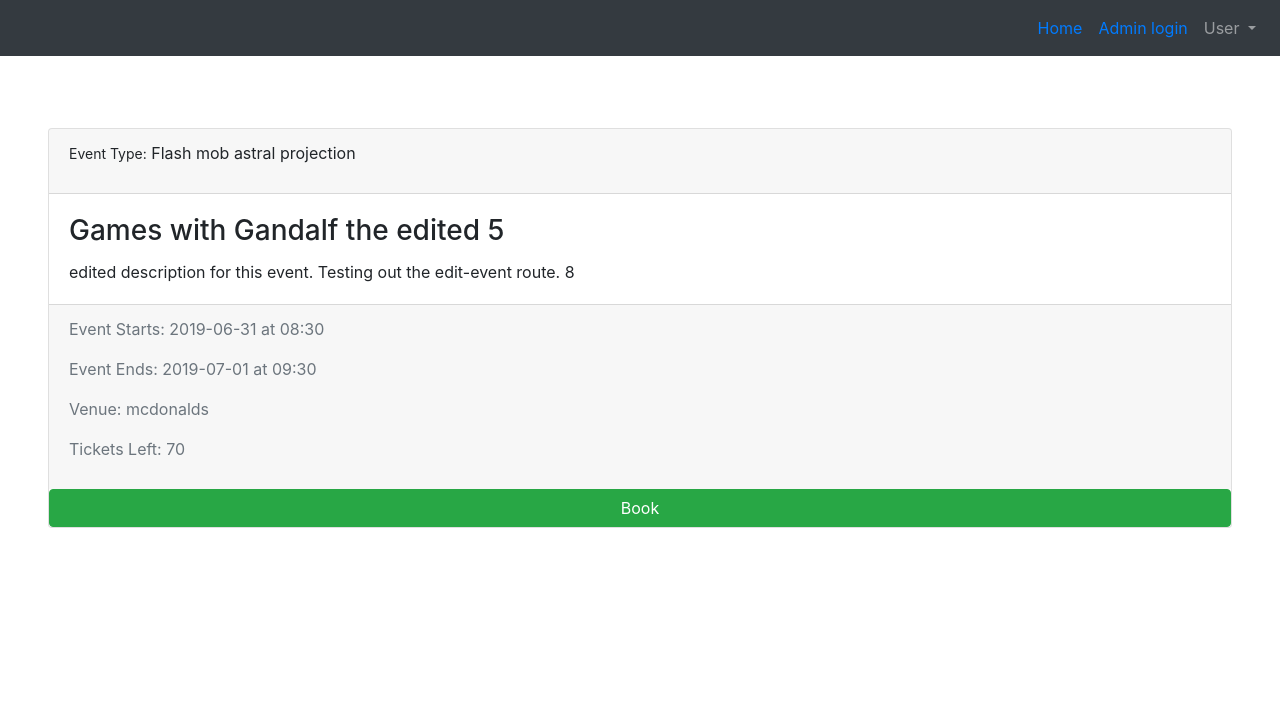
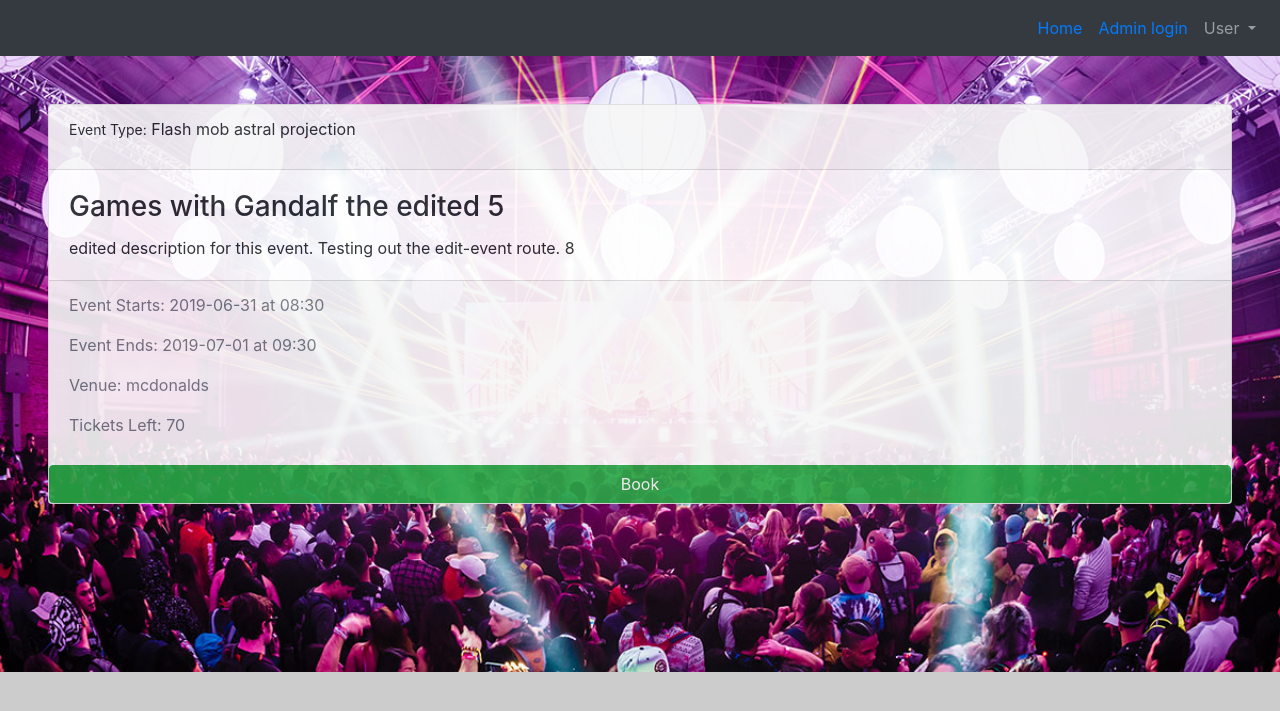
Before and after one commit to IgnacioBellomo/event-booking-site, a Flask app: page /event/1 in a window 1280 px wide. Shown: the top 711 px of the page. Run offline with Flask 2, Linux system fonts and the light colour scheme; some libraries are stand-ins or nearby versions.

Commit message:
more styling on event page

```diff
--- a/application.py
+++ b/application.py
@@ -37,7 +37,7 @@ adminLogin = "SELECT * FROM admin WHERE email = :email"
 newAdmin = "INSERT INTO admin ( email, pwdHash ) VALUES ( :email, :pwdHash )"
 editVenue = "UPDATE venues SET venueName = :venueName, capacity = :capacity WHERE venueID = :venueID"
 adminReservations = "SELECT *, SUM(tickets) AS totalTickets FROM (SELECT * FROM venues, events, transactions WHERE venues.venueID=events.venueID AND transactions.eventID = events.eventID) GROUP BY eventID"
-allTrans = "SELECT * FROM transactions"
+
 
 # Configure application
 app = Flask(__name__)
@@ -379,6 +379,9 @@ def admin():
         events = db.execute(adminReservations)
         return render_template("admin-index.html", events=events)
 
+        events = db.execute(adminReservations)
+        return render_template("admin-index.html", events=events)
+
 
 
 @app.route("/admin-register", methods=["GET", "POST"])
--- a/templates/event.html
+++ b/templates/event.html
@@ -1,11 +1,29 @@
 {% extends "base.html" %}
+{% block style %}
+
+<style>
+body {
+    background-image: url("/static/img/event_pic/second.jpg");
+    background-repeat: no-repeat;
+    background-color: #cccccc;
+    background-size: cover;
+}
+
+.card {
+    opacity: 0.9;
+}
+
+
+</style>
+
+{% endblock %}
 
 {% block title %}{{event.eventName}}{% endblock %}
 
 {% block body %}
 
-<br>
-<div class="card" centered>
+<div class="card-column" mx-auto>
+    <div class="card" mx-auto>
         <div class="card-header">
             <p><span style="font-size:14px">Event Type:</span> {{ event.type }}</p>
         </div>
@@ -22,7 +40,7 @@
         </div>
             <a href="{{ '/book/%s'%event.eventID|urlencode }}" class="btn btn-success">Book</a>
         </div>
-
+</div>
 
 {%endblock %}
 
```
Also changed, not shown: bookThatThang.db, static/img/event_pic/second.jpg (added). Lines whose indentation alone changed are shown as unchanged.
